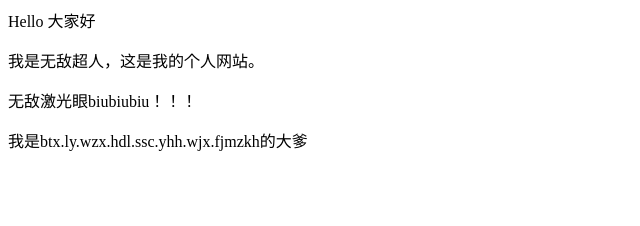
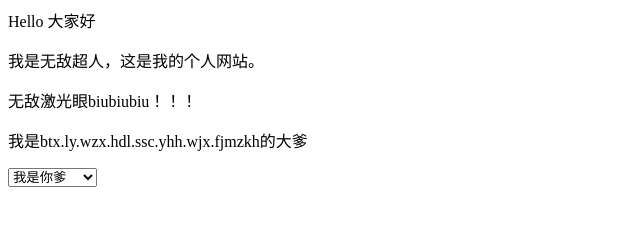
Before and after one commit to kxq1204/-kxq1204-.github.io, a plain HTML site: page index.html in a window 1280 px wide. Shown: the whole page, without its empty margins (0-640 px from the left). Drawn offline with Linux system fonts and the light colour scheme.

Commit message:
Update index.html

```diff
--- a/index.html
+++ b/index.html
@@ -2,3 +2,8 @@
 <p>我是无敌超人，这是我的个人网站。 </p>
 <p>无敌激光眼biubiubiu！！！</p>
 <p>我是btx.ly.wzx.hdl.ssc.yhh.wjx.fjmzkh的大爹</p>
+<select>
+<option>我是你爹</option>
+<option>我是你二爹</option>
+<option>我是你三爹</option>
+</select>
```
